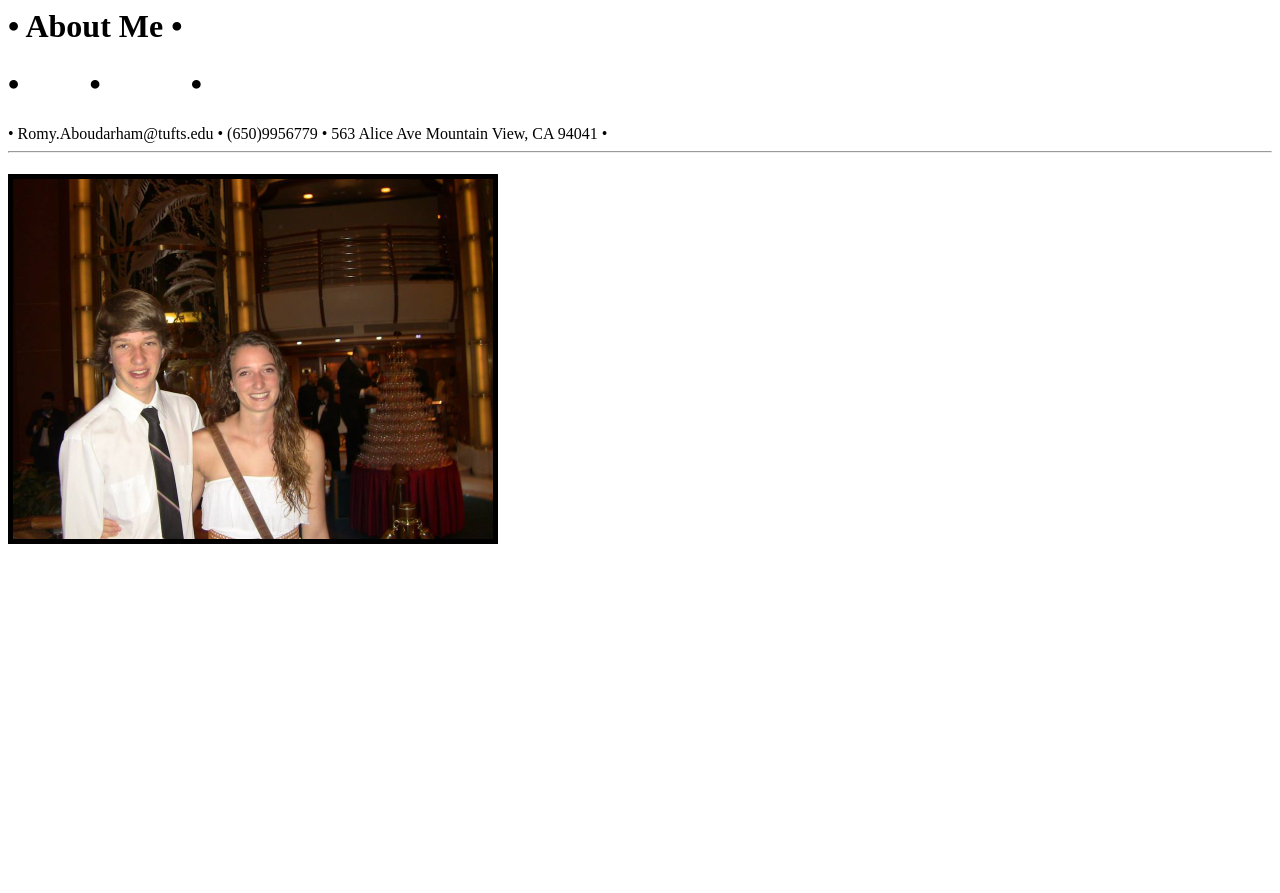
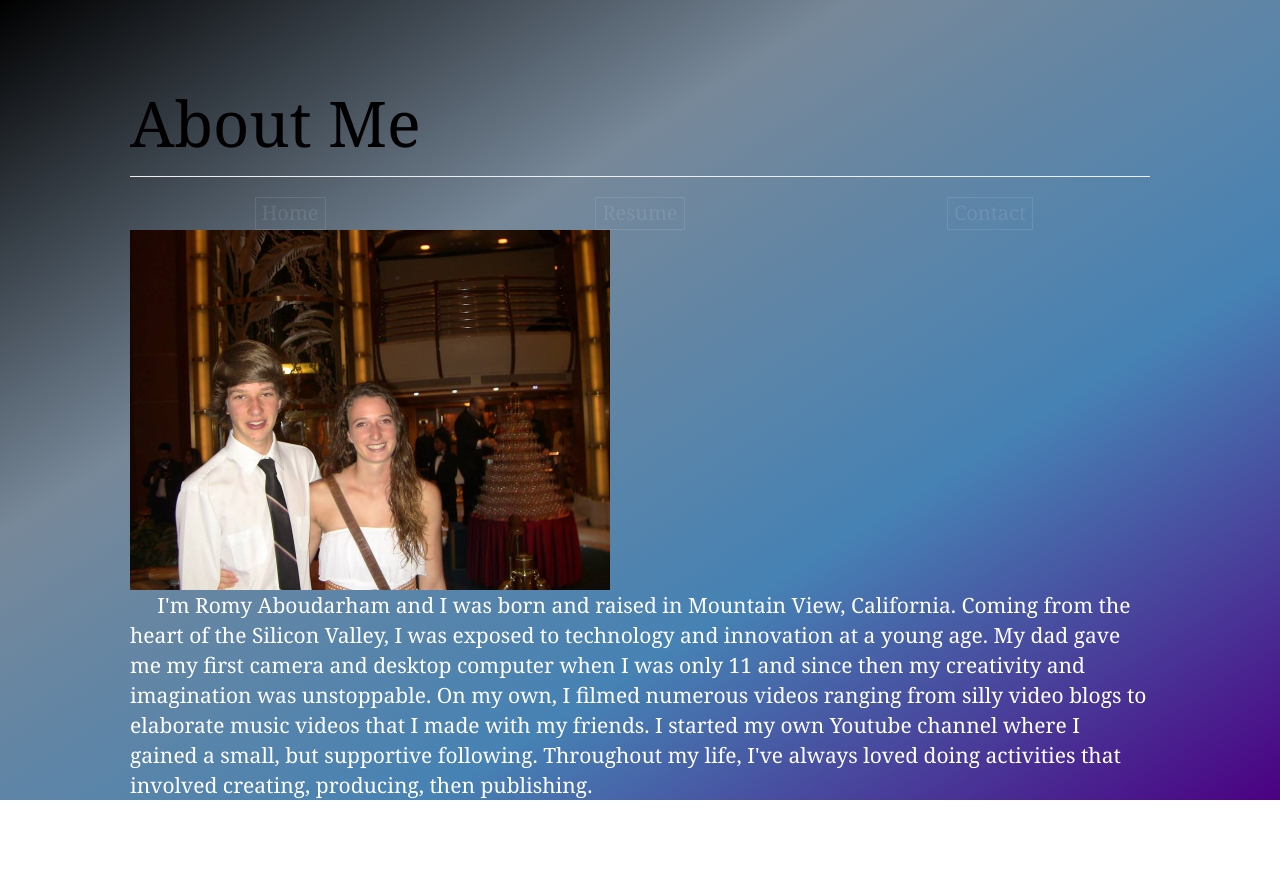
Before and after one commit to romy-aboudarham/romyaa.github.io, a plain HTML site: page bio.html in a window 1280 px wide. Before the commit the page ends 800 px from the top, so only its background shows below. Drawn offline with nearby package versions, Linux system fonts and the light colour scheme.

Commit message:
Rewrote Bio page using Bootstrap

```diff
--- a/bio.html
+++ b/bio.html
@@ -2,26 +2,59 @@
 
 <head>
 	<link rel="stylesheet" type="text/css" href="index.css">
-	<title>Biography</title>
+	<title>Resume</title>
+
+	<meta charset="utf-8">
+    <meta name="viewport" content="width=device-width, initial-scale=1">
+
+	<!-- Latest compiled and minified CSS -->
+	<link rel="stylesheet" href="https://maxcdn.bootstrapcdn.com/bootstrap/3.3.6/css/bootstrap.min.css" integrity="sha384-1q8mTJOASx8j1Au+a5WDVnPi2lkFfwwEAa8hDDdjZlpLegxhjVME1fgjWPGmkzs7" crossorigin="anonymous">
+
+	<!-- Optional theme -->
+	<link rel="stylesheet" href="https://maxcdn.bootstrapcdn.com/bootstrap/3.3.6/css/bootstrap-theme.min.css" integrity="sha384-fLW2N01lMqjakBkx3l/M9EahuwpSfeNvV63J5ezn3uZzapT0u7EYsXMjQV+0En5r" crossorigin="anonymous">
+
+	<!-- Latest compiled and minified JavaScript -->
+	<script src="https://maxcdn.bootstrapcdn.com/bootstrap/3.3.6/js/bootstrap.min.js" integrity="sha384-0mSbJDEHialfmuBBQP6A4Qrprq5OVfW37PRR3j5ELqxss1yVqOtnepnHVP9aJ7xS" crossorigin="anonymous"></script>
 </head>
 
 <body>
-	<h1>&#149 About Me &#149</h1>
-	<h1>&#149<a href = "index.html" > Home </a>&#149<a href = "resume.html"> Resume </a>&#149
-	</h1>
-	<div class = "contact">
-	&#149 Romy.Aboudarham@tufts.edu &#149 (650)9956779 &#149 563 Alice Ave Mountain View, CA 94041 &#149
-	</div>
-	<hr>
-	<h1>
-	<img class="circle-border" src= "brother.jpg" alt="brother and sister" width="480" height="360" border = 5/>
-	</h1>
-	<div class = "background">
+<div class="container">
+<div class="jumbotron">
+	 	<div class="page-header">
+	 	<h1> About Me </h1>
+	 	</div>
+	 		<div class="row">
+	 		<div class="col-md-4">
+	 			<!--About Button-->
+	 			<a href="index.html">
+        		<button>
+        			<div class="button_text">Home</div>
+        		</button>
+            </a>
+        	</div>
+	 	<div class="col-md-4">
+	 		<a href="resume.html">
+        		<button>
+        			<div class="button_text">Resume</div>
+        		</button>
+            </a>
+        	</div>
+        <div class="col-md-4">
+	 		<a href="contact.html">
+        		<button>
+        			<div class="button_text">Contact</div>
+        		</button>
+            </a>
+        	</div>
+	 	    </div>
+
+	<img class="circle-border" src= "brother.jpg" alt="brother and sister" width="480" height="360" border = "5"/>
 	<p>
 		&nbsp&nbsp&nbsp&nbsp I'm Romy Aboudarham and I was born and raised in Mountain View, California. Coming from the heart of the Silicon Valley, I was exposed to technology and innovation at a young age. My dad gave me my first camera and desktop computer when I was only 11 and since then my creativity and imagination was unstoppable. On my own, I filmed numerous videos ranging from silly video blogs to elaborate music videos that I made with my friends. I started my own Youtube channel where I gained a small, but supportive following. Throughout my life, I've always loved doing activities that involved creating, producing, then publishing.
-		<br>&nbsp&nbsp&nbsp&nbsp I have carried my passion for design and innovation into Tufts University with me as I enter my second semester of my freshman year. I am currently enrolled in the engineering school where I plan to major in Computer Science and minor in Human Factors.
+		<br>&nbsp&nbsp&nbsp&nbsp I have carried my passion for design and innovation into Tufts University with me as I enter my second semester of my freshman year. I am currently enrolled in the engineering school where I plan to double major in Computer Science and Human Factors.
 	</p>
 	</div>
+	<div id="background"></div>
 </body>
 
 </html>
```
